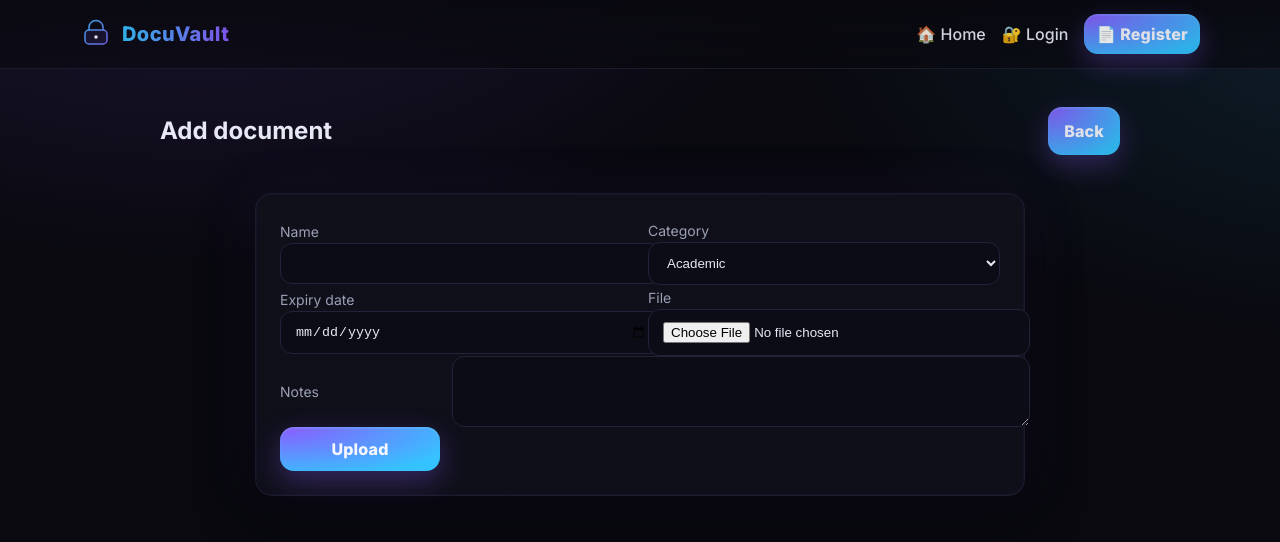
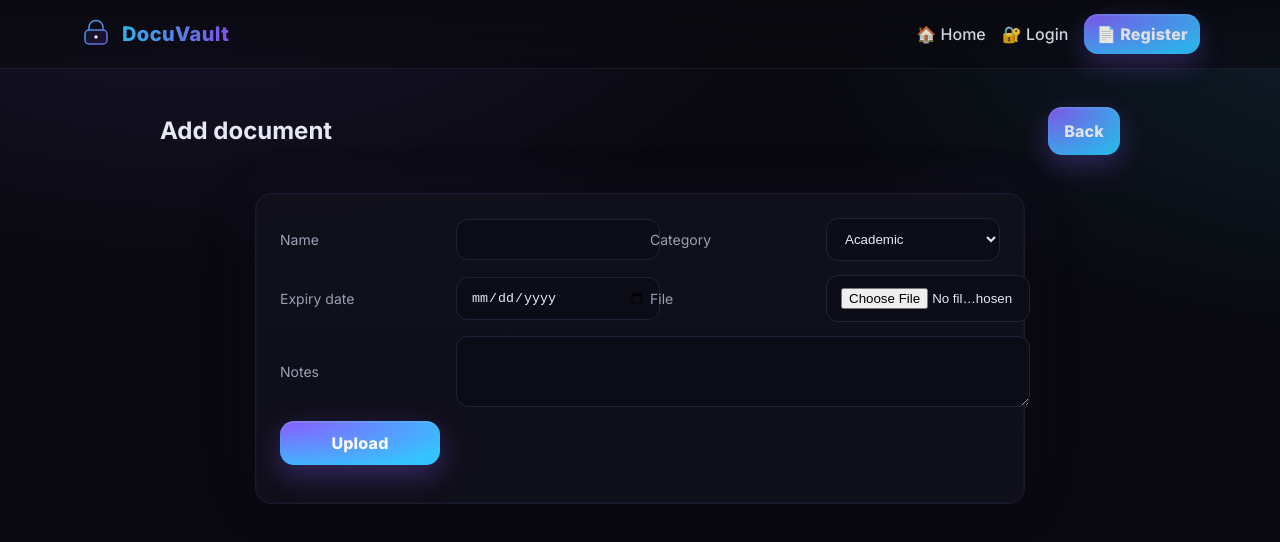
Before and after one commit to bastingg05/DocVault-1, a React (Vite) app in the folder frontend_react/: page /add in a window 1280 px wide. Shown: the top 542 px of the page. Built offline with nearby package versions, Linux system fonts and the light colour scheme; no server answers.

Commit message:
tweak(auth): add row spacing and nested grid alignment for inline rows

```diff
--- a/frontend_react/src/index.css
+++ b/frontend_react/src/index.css
@@ -32,8 +32,9 @@ h1 { font-size: 2rem; color: var(--heading); }
 h1 { font-size: 2rem; }
 .container { max-width: 960px; margin: 0 auto; padding: 24px; }
 .panel { max-width: 720px; margin: 24px auto; padding: 24px; border-radius: 16px; border: 1px solid var(--border); background: linear-gradient(180deg, rgba(16,16,27,.95), rgba(16,16,27,.88)); box-shadow: 0 14px 50px rgba(0,0,0,.5), 0 0 0 1px rgba(124,92,255,.06) inset, 0 0 60px rgba(139,92,255,.08); }
-.row { display: grid; gap: 12px; align-items: center; grid-template-columns: 160px 1fr; }
-.row.inline { grid-template-columns: 1fr 1fr; gap: 16px; }
+.row { display: grid; align-items: center; grid-template-columns: 160px 1fr; column-gap: 16px; row-gap: 12px; margin-bottom: 14px; }
+.row.inline { grid-template-columns: 1fr 1fr; column-gap: 20px; row-gap: 12px; }
+.row.inline > div { display: grid; grid-template-columns: 160px 1fr; align-items: center; column-gap: 16px; row-gap: 12px; }
 label { font-size: 14px; color: var(--muted); justify-self: start; }
 input, select, textarea { width: 100%; padding: 12px 14px; border-radius: 12px; border: 1px solid #22223a; background: #0c0c16; color: var(--text); outline: none; }
 .btn-block { width: 100%; display: inline-block; text-align: center; }
```
